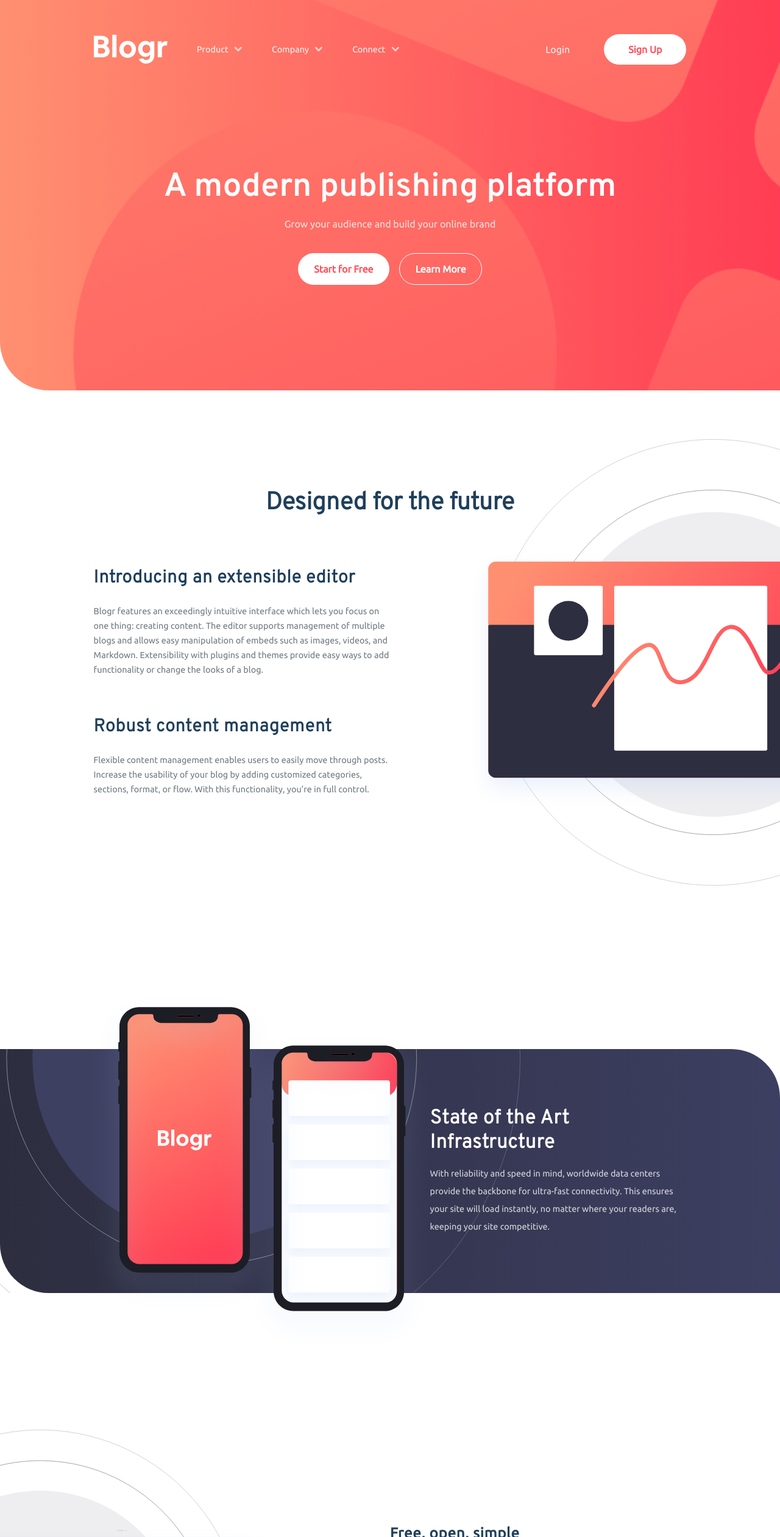
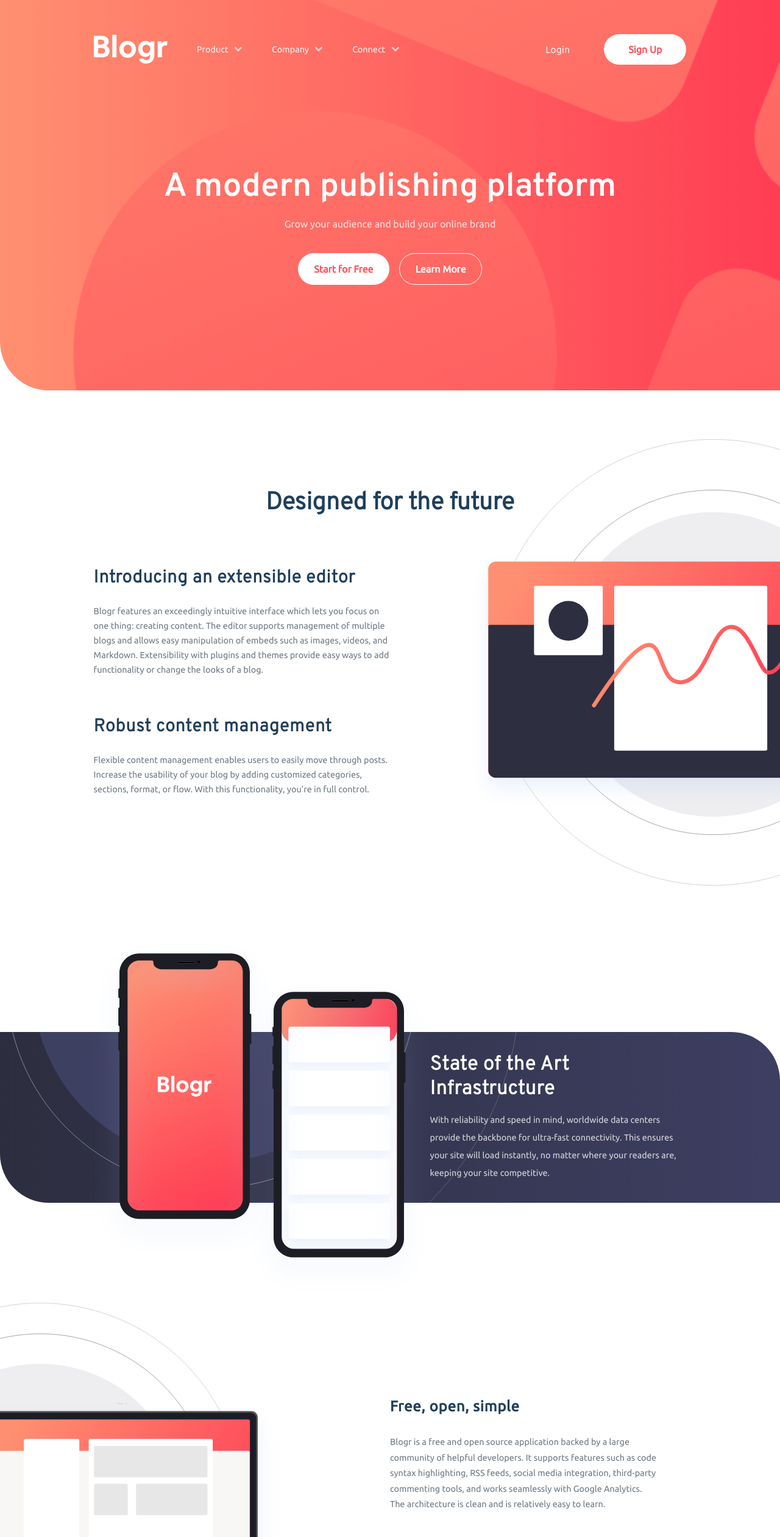
Before and after one commit to sohail-webdev/blogr-landing-page, a React (Vite) app: page / in a window 1280 px wide. Shown: the top 2520 px of the page at 61% size. Built offline with nearby package versions, Linux system fonts and the light colour scheme.

Commit message:
refactor: reduce editor info section's height and increase hero section's height

```diff
--- a/src/index.css
+++ b/src/index.css
@@ -219,7 +219,7 @@ li,
 
 /* Editor Section */
 .section-editor {
-  height: 50rem;
+  height: 52rem;
   color: var(--color-primary-blue-900);
   padding: 0 var(--x-padding);
   display: flex;
@@ -263,7 +263,7 @@ li,
 
 /* Speed Info Section */
 .section-speed {
-  height: 100vh;
+  height: 70vh;
   display: flex;
   justify-content: center;
   align-items: center;
```
